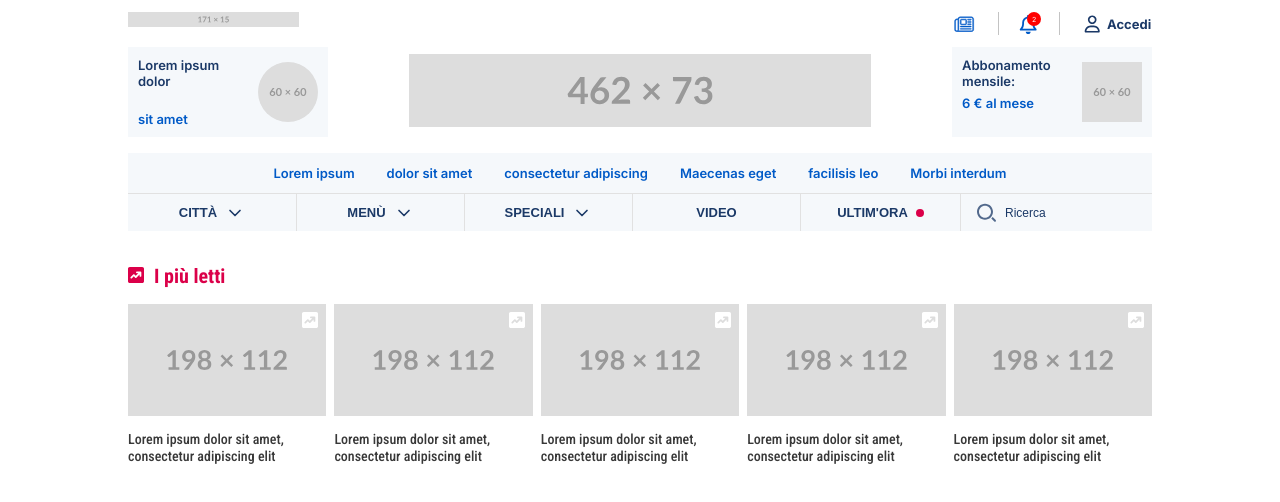
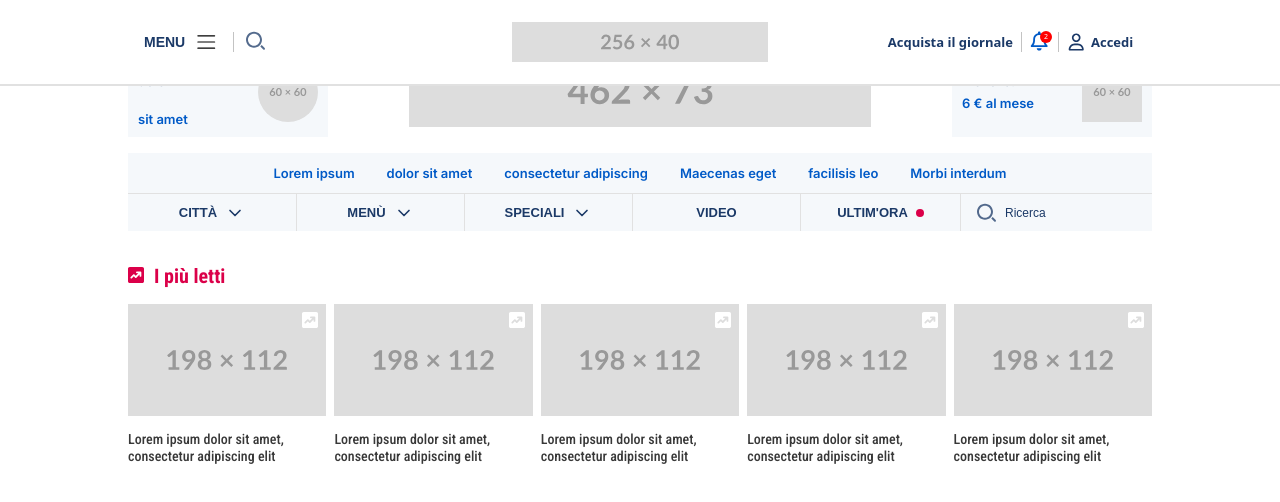
Before and after one commit to FrancescoSorini/ppm1-repo, a website: page main.html in a window 1280 px wide. Drawn offline with Linux system fonts and the light colour scheme.

Commit message:
Creazione sticky header ancora statico e fisso

```diff
--- a/main.html
+++ b/main.html
@@ -5,6 +5,7 @@
         <title>Tutte le ultime notizie in tempo reale dall'Emilia Romagna e dalle Marche</title>
         <link rel="stylesheet" href="stylesheets/general-styles.css">
         <link rel="stylesheet" href="stylesheets/header-styles.css"> <!-- TODO: Sticky header -->
+        <link rel="stylesheet" href="stylesheets/sticky-header.css">
         <link rel="stylesheet" href="stylesheets/display-styles.css">
 
         <!-- Inter font -->
@@ -19,7 +20,7 @@
 
         <link class="title-icon" rel="icon" href="https://placehold.co/600x400/blue/white">
     </head>
-    <body>
+    <body>           <!-- TODO: Refactor class names differently from inspection tool -->
         <header>
             <div class="top-row">
                 <div class="top-row-logo">
@@ -35,7 +36,6 @@
                                 <p>2</p>
                             </div>
                         </div>
-
                     </div>
                     <button class="top-row-login-button">
                         <img class="user-icon" src="media/user-icon.svg">
@@ -69,9 +69,6 @@
                         </div>
                     </div>
                     <img class="logo-row-right-img" src="media/60x60.svg">
-
-
-
                 </div>
             </div>
             <div class="trending-topics-row">
@@ -81,7 +78,6 @@
                 <a href="#">Maecenas eget</a>
                 <a href="#">facilisis leo</a>
                 <a href="#">Morbi interdum</a>
-
             </div>
             <nav class="navigation-row">
                 <div class="navigation-row-list-wrapper">
@@ -638,6 +634,57 @@
             </nav>
         </header>
 
+        <div id="stickyHeader" class="sticky-header-LxHOi sticky-header-open">   <!-- TODO: scomparsa sticky header -->
+            <div class="sticky-header-content-4oHLA">
+                <div class="sticky-header-main-row">
+                    <div class="sticky-main-row-menu-Zmo2h">
+                        <nav class="sticky-menu-uJ0km">
+                            <div class="sticky-menu-container">
+                                <ul class="sticky-menu-list-qDdaj">
+                                    <li>
+                                        <button>
+                                            Menu
+                                            <img class="sticky-hamburger" src="media/sticky-menu-hamburger.svg">
+                                        </button>
+                                    </li>
+                                </ul>
+                            </div>
+                            <div class="sticky-menu-viewport"></div> <!-- TODO: dropdown menu sticky header -->
+                        </nav>
+                        <span class="sticky-main-row-divider"></span>
+                        <a href="#" >
+                            <img src="media/search-icon.svg">
+                        </a>
+                    </div> <!-- TODO: dropdown menu sticky header -->
+                    <div>
+                        <a href="#" class="sticky-logo">
+                            <img src="media/256x40.svg">
+                        </a>
+                    </div>
+                    <div class="sticky-main-row-toolbar">
+                        <a href="#" class="sticky-buy-newspaper">Acquista il giornale</a>
+                        <span class="sticky-main-row-divider"></span>
+                        <a href="#">
+                            <div class="sticky-bell">
+                                <img src="media/notification-bell-icon.svg">
+                                <div class="sticky-bell-counter">
+                                    <p>2</p>
+                                </div>
+                            </div>
+                        </a>
+                        <span class="sticky-main-row-divider"></span>
+                        <div class="sticky-login">
+                            <button class="sticky-login-button">
+                                <img class="sticky-user-icon" src="media/user-icon.svg">
+                                <span>Accedi</span>
+                            </button>
+                        </div>
+                    </div>
+                </div>
+            </div>
+        </div>
+
+
         <div class="display-slots-container">
             <div class="display-slots">
                 <div class="display-trend-news">
@@ -702,6 +749,7 @@
                     </a>
                 </div>
             </div>
-        </div>
+        </div>  <!-- vetrina -->
+
     </body>
 </html>
--- a/stylesheets/header-styles.css
+++ b/stylesheets/header-styles.css
@@ -52,6 +52,7 @@
     justify-content: center;
     align-items: center;
     padding: 1px;
+    font-family: system-ui;
 }
 
 .top-row-bell-counter p{
--- /dev/null
+++ b/stylesheets/sticky-header.css
@@ -0,0 +1,219 @@
+.sticky-header-LxHOi{
+    /* max-width: var(--pageWidth); */
+    margin: 0 auto;
+    /* transform: translateY(-100%);
+    transition: all .4s ease-in-out; */
+    position: fixed;
+    width: 100%;
+    z-index: 22;
+    /* background: #005ac7; */
+    top: 0;
+    left: 0;
+    right: 0;
+}
+
+.sticky-header-open{
+    transform: translateY(0);
+    transition: all .4s ease-in-out;
+}
+
+@media (min-width: 768px) {
+    .sticky-header-LxHOi{
+        background: #fff;
+        max-width: unset;
+        border-bottom: 2px solid #e1e1e1;
+        height: auto;
+    }
+}
+
+@media (min-width: 768px) {
+    .sticky-header-content-4oHLA{
+        max-width: 1024px;
+        width: 100%;
+        margin: 0 auto;
+    }
+}
+
+.sticky-header-main-row{
+    justify-content: space-between;
+    align-items: center;
+
+    /*display: flex;
+    height: var(--sticky-header-mobile-height);
+    padding: .5rem .875rem;*/
+}
+
+@media (min-width: 768px) {
+    .sticky-header-main-row{
+        display: grid;
+        grid-template-columns: repeat(3, 1fr);
+        height: auto;
+        padding: 14px 16px;
+    }
+}
+
+.sticky-main-row-menu-Zmo2h{
+    display: flex;
+    align-items: center;
+    gap: 12px;
+}
+
+.sticky-menu-uJ0km,
+.sticky-menu-container{
+    position: relative;
+}
+
+.sticky-menu-list-qDdaj{
+    display: flex;
+    list-style-type: none;
+    margin: 0;
+    padding: 0;
+}
+
+.sticky-menu-list-qDdaj li button{
+    border: none;
+    background-color: transparent;
+    cursor: pointer;
+    width: 100%;
+    padding: .875rem 0;
+    display: flex;
+    align-items: center;
+    justify-content: center;
+    gap: .5rem;
+    /*color: #fff; */
+    font-size: .875rem;
+    font-weight: 700;
+    text-transform: uppercase;
+}
+
+@media (min-width: 768px) {
+    .sticky-menu-list-qDdaj li button{
+        color: #1b3967;
+    }
+}
+
+.sticky-hamburger{
+    height: 28px;
+}
+
+.sticky-main-row-divider{
+    width: 1px;
+    height: 20px;
+    background-color: #c3c3c3;
+}
+
+.sticky-logo{
+    display: flex;
+    justify-content: center;
+}
+
+.sticky-main-row-toolbar{
+    display: flex;
+    justify-content: flex-end;
+    align-items: center;
+    gap: .5rem;
+}
+@media (min-width: 768px) {
+    .sticky-main-row-toolbar{
+        color: #1b3967;
+    }
+}
+
+.sticky-main-row-toolbar a{
+    text-decoration: none;
+}
+
+.sticky-buy-newspaper{
+    border: none;
+    background-color: transparent;
+    padding: 0;
+    cursor: pointer;
+    font-family: system-ui;
+}
+
+@media (min-width: 768px) {
+    .sticky-buy-newspaper{
+        color: #1b3967;
+        font-weight: 700;
+        font-size: 13px;
+    }
+}
+
+.sticky-bell{
+    position: relative;
+}
+
+.sticky-bell img {
+    fill: #005ac7;
+}
+
+@media (min-width: 1024px) {
+    .sticky-bell img{
+        width: 20px;
+        height: 20px;
+        fill: #0250b0;
+    }
+}
+
+.sticky-bell-counter{
+    position: absolute;
+    top: 0;
+    right: -2px;
+    background-color: red;
+    border-radius: 50%;
+    width: 10px;
+    height: 10px;
+    display: flex;
+    justify-content: center;
+    align-items: center;
+    padding: 1px;
+    font-family: system-ui;
+}
+
+.sticky-bell-counter p{
+    color: #fff;
+    font-size: 7px;
+}
+
+@media (min-width: 768px) {
+    .sticky-login{
+        display: flex;
+        align-items: center;
+        gap: 12px;
+    }
+}
+
+.sticky-login-button{
+    border: none;
+    background-color: transparent;
+    padding: 0;
+    cursor: pointer;
+    font-family: system-ui;
+    display: flex;
+    align-items: center;
+    gap: 6px;
+}
+
+@media (min-width: 768px) {
+    .sticky-login-button{
+        color: #1b3967;
+        font-weight: 700;
+        font-size: 13px;
+        min-width: 69px;
+    }
+}
+
+.sticky-user-icon{
+    width: 18px;
+    height: 18px;
+}
+
+.sticky-login-button>span{
+    display: none;
+}
+
+@media (min-width: 768px) {
+    .sticky-login-button>span {
+        display: block;
+    }
+}
```
Also changed, not shown: media/256x40.svg (added), media/sticky-menu-hamburger.svg (added).
